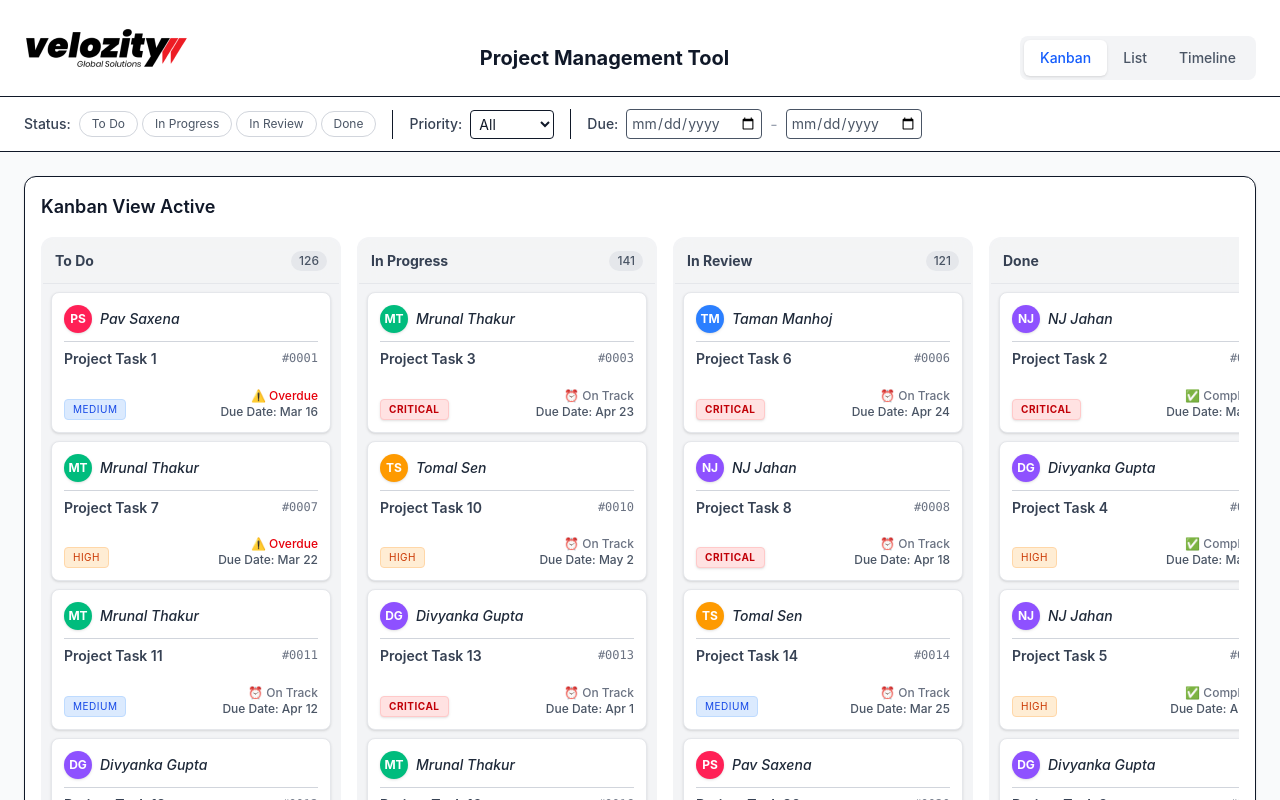
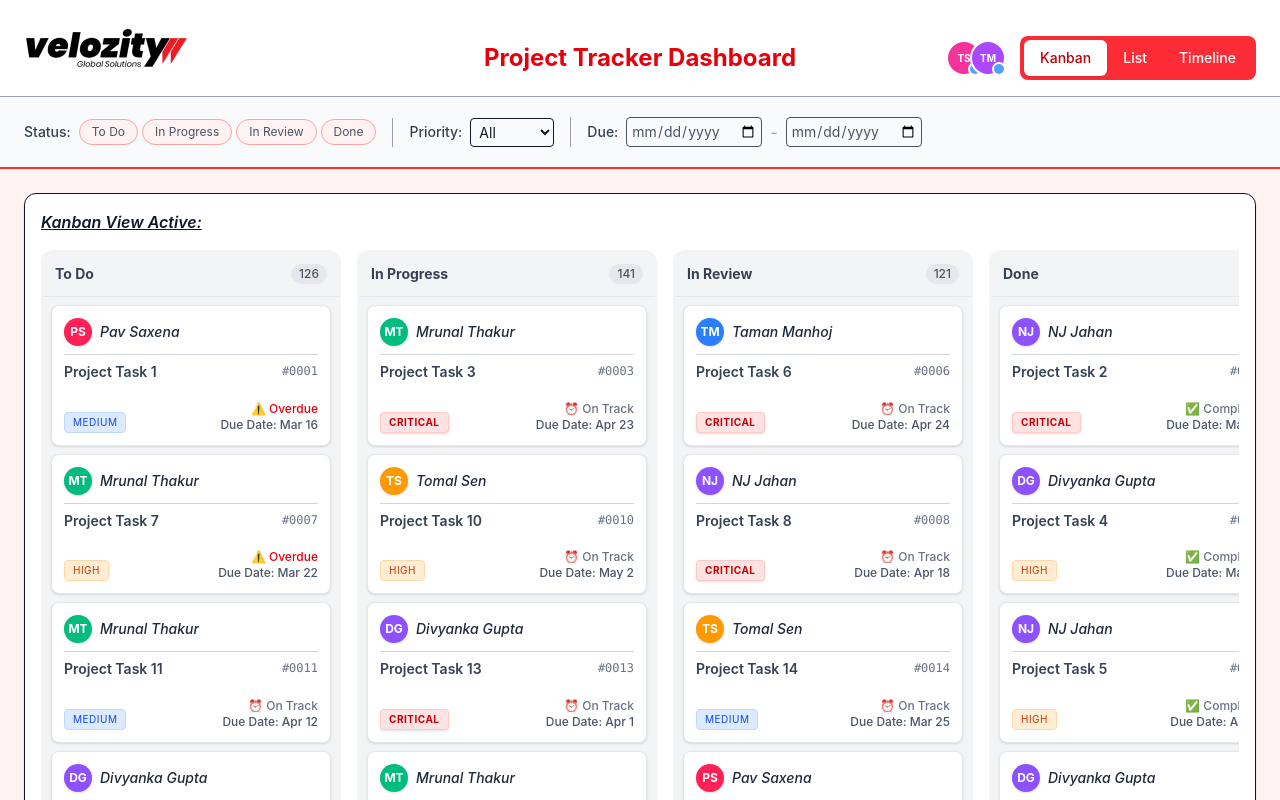
Before and after one commit to nusrat-xahan05/Project-Tracker-Frontend, a React (Vite) app: page / in a window 1280 px wide. Shown: the top 800 px of the page. Built offline with nearby package versions, Linux system fonts and the light colour scheme.

Commit message:
Implmented Live Collaboration UI

```diff
--- a/package.json
+++ b/package.json
@@ -1,5 +1,5 @@
 {
-  "name": "task-management-app",
+  "name": "project-tracker-frontend",
   "private": true,
   "version": "0.0.0",
   "type": "module",
--- a/src/App.tsx
+++ b/src/App.tsx
@@ -7,6 +7,7 @@ import FilterBar from './components/layout/FilterBar';
 import TimelineView from './components/views/TimelineView';
 import KanbanBoard from './components/views/KanbanBoard';
 import logo from './assets/velozity-logo.png';
+import LiveCollaborators from './components/ui/LiveCollaborators';
 
 function App() {
   const { tasks, initializeTasks } = useTaskStore();
@@ -36,29 +37,32 @@ function App() {
   if (tasks.length === 0) return <div className="p-10 text-center">Loading board...</div>;
 
   return (
-    <div className="min-h-screen bg-gray-50 text-gray-900 font-sans flex flex-col">
+    <div className="max-w-384 mx-auto min-h-screen bg-gray-50 text-gray-900 font-sans flex flex-col">
       {/* Top Header */}
-      <header className="bg-white border-b px-6 py-4 flex justify-between items-center sticky top-0 z-60">
-        <div>
-          <img src={logo} alt="" />
+      <header className="bg-white border-b border-gray-400 px-6 py-4 flex gap-3 justify-between lg:items-center items-start sticky top-0 z-60">
+        <div className='w-1/3'>
+          <img src={logo} alt="Velozity Logo" />
         </div>
 
-        <div className='pt-5'>
-          <h1 className="text-xl font-bold">Project Management Tool</h1>
+        <div className='w-1/3 lg:mt-5'>
+          <h1 className="text-2xl font-bold text-red-600 text-center">Project Tracker Dashboard</h1>
         </div>
 
+        <div className='w-1/3 flex flex-col lg:flex-row items-end lg:justify-end lg:items-center gap-3 lg:mt-5'>
+          <LiveCollaborators />
+
           {/* View Switcher */}
-        <div className="flex bg-gray-100 p-1 rounded-lg mt-5">
+          <div className="flex bg-red-500 p-1 rounded-lg w-fit">
             {['Kanban', 'List', 'Timeline'].map((view) => (
               <button
                 key={view}
                 onClick={() => setActiveView(view as TViewMode)}
-              className={`px-4 py-2 rounded-md text-sm font-medium transition-colors ${activeView === view ? 'bg-white shadow text-blue-600' : 'text-gray-600 hover:text-gray-900'
-                }`}
-            >
+                className={`px-4 py-2 cursor-pointer rounded-md text-sm font-medium transition-colors ${activeView === view ? 'bg-white shadow text-red-700' : 'text-white hover:text-gray-950'
+                  }`}>
                 {view}
               </button>
             ))}
+          </div>
         </div>
       </header>
 
@@ -71,16 +75,10 @@ function App() {
       />
 
       {/* Main Content Area */}
-      <main className="flex-1 overflow-hidden p-6 flex flex-col">
+      <main className="flex-1 overflow-hidden p-6 flex flex-col bg-red-50">
         <div className="bg-white border rounded-xl flex-1 p-4 shadow-sm overflow-hidden flex flex-col">
-          <h2 className="text-lg font-semibold mb-4">{activeView} View Active</h2>
-          {/* {activeView === 'Kanban' && <KanbanBoard tasks={filteredTasks} />} */}
-          {activeView === 'Kanban' && (
-            <KanbanBoard
-                tasks={filteredTasks}
-                // onUpdateStatus={updateTaskStatus}
-            />
-          )}
+          <h2 className="text-base italic font-semibold mb-4 underline">{activeView} View Active: </h2>
+          {activeView === 'Kanban' && <KanbanBoard tasks={filteredTasks} />}
           {activeView === 'List' && <ListView tasks={filteredTasks} />}
           {activeView === 'Timeline' && <TimelineView tasks={filteredTasks} />}
         </div>
--- a/src/components/layout/FilterBar.tsx
+++ b/src/components/layout/FilterBar.tsx
@@ -13,7 +13,7 @@ export default function FilterBar({ filters, updateFilters, clearAllFilters, has
     };
 
     return (
-        <div className="bg-white border-b px-6 py-3 flex flex-wrap gap-4 items-center z-10">
+        <div className="border-b-2 border-red-500 px-6 py-5 flex flex-wrap gap-4 items-center z-10">
 
             {/* Status Filter */}
             <div className="flex items-center gap-2">
@@ -23,9 +23,9 @@ export default function FilterBar({ filters, updateFilters, clearAllFilters, has
                         <button
                             key={status}
                             onClick={() => toggleArrayFilter('status', status)}
-                            className={`px-3 py-1 text-xs rounded-full border ${filters.status.includes(status)
-                                ? 'bg-blue-100 border-blue-300 text-blue-800'
-                                : 'bg-white border-gray-300 text-gray-600 hover:bg-gray-50'
+                            className={`bg-red-50 px-3 py-1 cursor-pointer text-xs rounded-full border ${filters.status.includes(status)
+                                ? 'bg-red-100 border-red-300 text-red-800'
+                                : 'border-red-300 text-gray-600 hover:bg-red-100'
                                 }`}
                         >
                             {status}
@@ -35,7 +35,7 @@ export default function FilterBar({ filters, updateFilters, clearAllFilters, has
             </div>
 
             {/* Priority Filter */}
-            <div className="flex items-center gap-2 border-l pl-4">
+            <div className="flex items-center gap-2 border-l border-gray-400 pl-4">
                 <span className="text-sm font-medium text-gray-700">Priority:</span>
                 <select
                     className="text-sm border rounded p-1"
@@ -47,7 +47,7 @@ export default function FilterBar({ filters, updateFilters, clearAllFilters, has
             </div>
 
             {/* Date Range Filters */}
-            <div className="flex items-center gap-2 border-l pl-4">
+            <div className="flex items-center gap-2 border-l border-gray-400 pl-4">
                 <span className="text-sm font-medium text-gray-700">Due:</span>
                 <input
                     type="date"
--- a/src/components/layout/KanbanColumn.tsx
+++ b/src/components/layout/KanbanColumn.tsx
@@ -16,8 +16,7 @@ export default function KanbanColumn({ status, tasks, drag, startDrag }: KanbanC
 
     return (
         <div data-status={status}
-            className={`rounded-xl flex flex-col min-w-75 max-w-75 h-full transition-colors border-2 ${isHovered ? 'bg-blue-50/50 border-blue-400 border-dashed' : 'bg-gray-100 border-transparent'
-                }`}>
+            className={`rounded-xl flex flex-col min-w-75 max-w-112.5 h-full transition-colors border-2 ${isHovered ? 'bg-blue-50/50 border-blue-400 border-dashed' : 'bg-gray-100 border-transparent'}`}>
             {/* Column Header - Task Status */}
             <div className="p-3 border-b border-gray-200 flex justify-between items-center bg-gray-100/80 backdrop-blur rounded-t-xl z-10 sticky top-0">
                 <h3 className="font-bold text-gray-700 text-sm">{status}</h3>
--- /dev/null
+++ b/src/components/ui/LiveCollaborators.tsx
@@ -0,0 +1,40 @@
+import { useLiveCollaborators } from '../../hooks/useLiveCollaborators';
+
+export default function LiveCollaborators() {
+    const collaborators = useLiveCollaborators();
+
+    const getInitials = (name: string) => {
+        return name.split(' ').map(n => n[0]).join('').toUpperCase();
+    };
+
+    return (
+        <div className="flex items-center gap-3">
+            <div className="flex -space-x-2 overflow-hidden py-1 px-1">
+                {collaborators.map((user) => (
+                    <div key={user.id}
+                        className="relative group cursor-help transition-transform hover:-translate-y-1 hover:z-20">
+                        {/* Avatar Circle */}
+                        <div className={`
+                            w-8 h-8 rounded-full flex items-center justify-center text-white text-[10px] font-bold ring-2 ring-white
+                            ${user.color}`}>
+                            {getInitials(user.name)}
+                        </div>
+
+                        {/* Status Indicator Dot */}
+                        <div className={`
+                            absolute bottom-0 right-0 w-2.5 h-2.5 rounded-full ring-2 ring-white
+                            ${user.action === 'editing' ? 'bg-orange-400 animate-pulse' :
+                                user.action === 'viewing' ? 'bg-blue-400' : 'bg-gray-300'}
+                        `} />
+
+                        {/* Tooltip on Hover */}
+                        <div className="absolute top-10 left-1/2 -translate-x-1/2 opacity-0 group-hover:opacity-100 transition-opacity whitespace-nowrap bg-gray-800 text-white text-[10px] py-1 px-2 rounded pointer-events-none z-30">
+                            <span className="font-semibold block">{user.name}</span>
+                            <span className="text-gray-300 capitalize">{user.action}</span>
+                        </div>
+                    </div>
+                ))}
+            </div>
+        </div>
+    );
+}
--- /dev/null
+++ b/src/hooks/useLiveCollaborators.ts
@@ -0,0 +1,72 @@
+import { useState, useEffect } from 'react';
+import { ASSIGNEES } from '../types';
+
+export interface Collaborator {
+    id: string;
+    name: string;
+    color: string;
+    action: 'viewing' | 'editing' | 'idle';
+}
+
+// A pool of potential teammates
+const TEAM_POOL: Omit<Collaborator, 'action'>[] = ASSIGNEES.map((name, index) => {
+    const colors = [
+        'bg-pink-500',
+        'bg-purple-500',
+        'bg-indigo-500',
+        'bg-teal-500',
+        'bg-rose-500',
+        'bg-orange-500'
+    ];
+    return {
+        id: `u${index + 1}`,
+        name: name,
+        color: colors[index % colors.length],
+    };
+});
+
+
+const ACTIONS = ['viewing', 'editing', 'idle'] as const;
+
+export const useLiveCollaborators = () => {
+    // Random users online
+    const [activeUsers, setActiveUsers] = useState<Collaborator[]>([
+        { ...TEAM_POOL[0], action: 'viewing' },
+        { ...TEAM_POOL[1], action: 'idle' },
+    ]);
+
+    useEffect(() => {
+        // User simulation using WebSocket
+        const interval = setInterval(() => {
+            setActiveUsers((currentUsers) => {
+                const newUsers = [...currentUsers];
+                const randomEvent = Math.random();
+
+                if (randomEvent < 0.3 && newUsers.length < TEAM_POOL.length) {
+                    const availableUsers = TEAM_POOL.filter(
+                        (poolUser) => !newUsers.some((u) => u.id === poolUser.id)
+                    );
+                    if (availableUsers.length > 0) {
+                        const randomUser = availableUsers[Math.floor(Math.random() * availableUsers.length)];
+                        newUsers.push({ ...randomUser, action: 'idle' });
+                    }
+                } else if (randomEvent < 0.5 && newUsers.length > 1) {
+                    const removeIndex = Math.floor(Math.random() * newUsers.length);
+                    newUsers.splice(removeIndex, 1);
+                } else {
+                    const updateIndex = Math.floor(Math.random() * newUsers.length);
+                    if (newUsers[updateIndex]) {
+                        const randomAction = ACTIONS[Math.floor(Math.random() * ACTIONS.length)];
+                        newUsers[updateIndex].action = randomAction;
+                    }
+                }
+
+                return newUsers;
+            });
+        }, 4000);
+
+        return () => clearInterval(interval);
+    }, []);
+
+    return activeUsers;
+};
--- a/src/types/index.ts
+++ b/src/types/index.ts
@@ -2,12 +2,21 @@
 export type TViewMode = 'Kanban' | 'List' | 'Timeline';
 export type TStatus = 'To Do' | 'In Progress' | 'In Review' | 'Done';
 export type TPriority = 'Low' | 'Medium' | 'High' | 'Critical';
-export type TAssignee = 'Tomal Sen' | 'Taman Manhoj' | 'Mrunal Thakur' | 'Divyanka Gupta' | 'Pav Saxena' | 'NJ Jahan';
 
+export const ASSIGNEES = [
+    'Tomal Sen',
+    'Taman Manhoj',
+    'Mrunal Thakur',
+    'Divyanka Gupta',
+    'Pav Saxena',
+    'NJ Jahan'
+] as const;
+
+export type TAssignee = (typeof ASSIGNEES)[number];
 
 export const STATUSES: TStatus[] = ['To Do', 'In Progress', 'In Review', 'Done'];
 export const PRIORITIES: TPriority[] = ['Low', 'Medium', 'High', 'Critical'];
-export const ASSIGNEES: TAssignee[] = ['Tomal Sen', 'Taman Manhoj', 'Mrunal Thakur', 'Divyanka Gupta', 'Pav Saxena', 'NJ Jahan'];
+// export const ASSIGNEES: TAssignee[] = ['Tomal Sen', 'Taman Manhoj', 'Mrunal Thakur', 'Divyanka Gupta', 'Pav Saxena', 'NJ Jahan'];
 
 
 export interface ITask {
```
Lines whose indentation alone changed are shown as unchanged.
